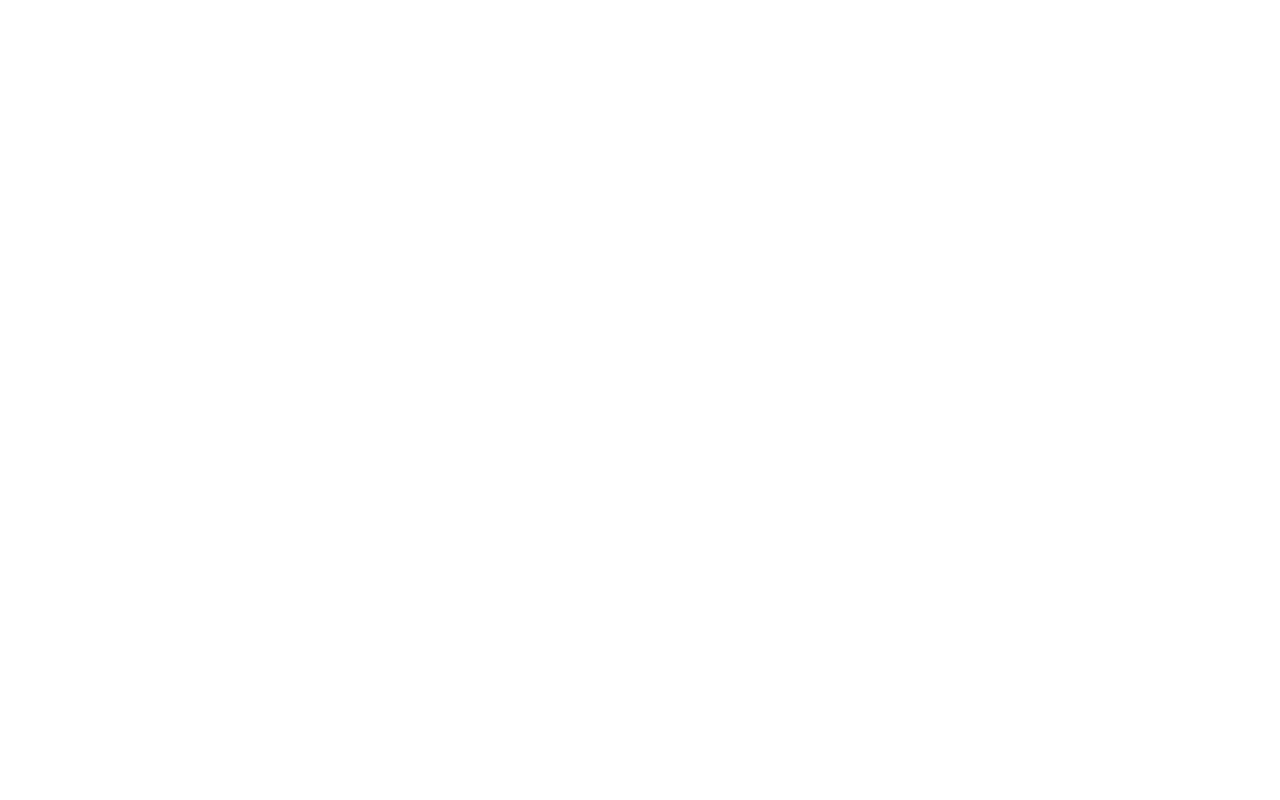
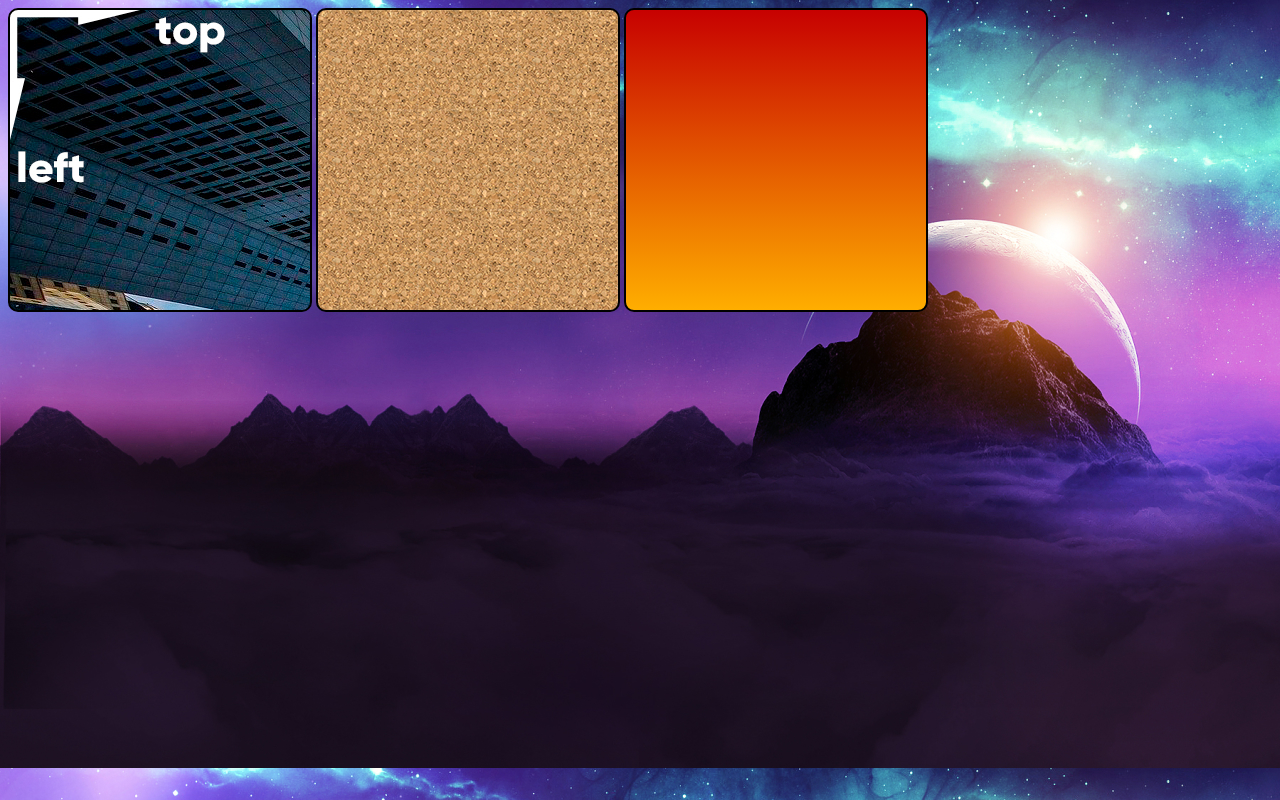
Before and after one commit to Gabrielxzz/HTML-e-CSS, a plain HTML site: page Exercicios/ex022/index.html in a window 1280 px wide. Drawn offline with Linux system fonts and the light colour scheme.

Commit message:
usando background-image

```diff
--- a/Exercicios/ex022/index.html
+++ b/Exercicios/ex022/index.html
@@ -5,8 +5,37 @@
     <meta http-equiv="X-UA-Compatible" content="IE=edge">
     <meta name="viewport" content="width=device-width, initial-scale=1.0">
     <title>Imagens de Fundo</title>
+    <style>
+
+        body{
+            background-image: url(imagens/wallpapersden.com_planet-rising-over-galaxy_1366x768.jpg) ;
+        }
+
+        div.quadrado{
+            display: inline-block;
+            border: 2px solid black;
+            border-radius: 10px;
+            background-color: lightgray;
+            width: 300px;
+            height: 300px;
+        }
+
+        div#q1{
+            background-image: url(imagens/wallpaper003.jpg)
+        }
+        div#q2{
+            background-image: url(imagens/pattern004.png);
+        }
+
+        div#q3{
+            background-image: linear-gradient(to bottom, rgb(199, 1, 1), rgb(255, 174, 0))
+        }
+
+    </style>
 </head>
 <body>
-
+    <div class="quadrado" id="q1"></div>
+    <div class="quadrado" id="q2"></div>
+    <div class="quadrado" id="q3"></div>
 </body>
 </html>
```
Also changed, not shown: Exercicios/ex022/index2.html (added, +20 -0 lines), Exercicios/ex022/index3.html (added, +38 -0 lines), Exercicios/ex022/index4.html (added, +24 -0 lines), Exercicios/ex022/imagens/mascote.png (added), Exercicios/ex022/imagens/wallpapersden.com_planet-rising-over-galaxy_1366x768.jpg (added).
